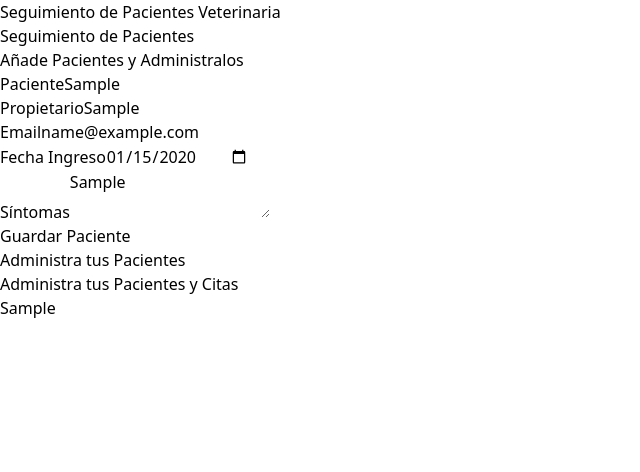
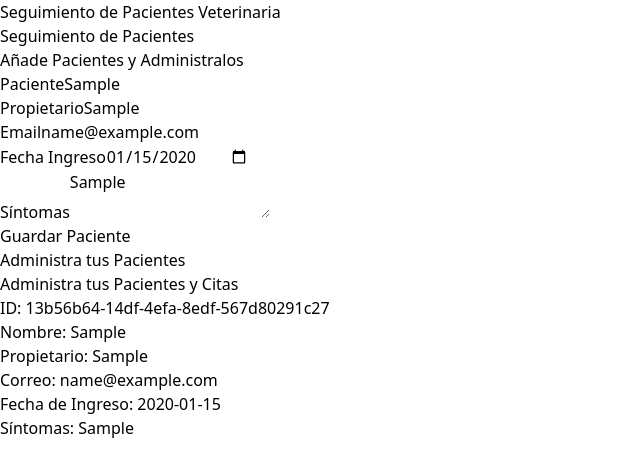
Before and after one commit to Lujan2408/control-pacientes-zustand, a React (Vite) app: page / in a window 1280 px wide. Both pictures are taken after typing "Sample", "Sample", "name@example.com", "2020-01-15", "Sample" into the empty fields and a click on the input "Guardar Paciente". Shown: the top 472 px of the page, without its empty margins (0-640 px from the left). Built offline with nearby package versions, Linux system fonts and the light colour scheme.

Commit message:
Mostrando la información del paciente desde un nuevo componente

```diff
--- /dev/null
+++ b/src/components/PatientDetailItem.tsx
@@ -0,0 +1,16 @@
+/* eslint-disable @typescript-eslint/consistent-type-definitions */
+type PatientDetailItemProps = {
+  label: string
+  data: string
+}
+
+export default function PatientDetailItem({label, data} : PatientDetailItemProps) {
+  return (
+    <div>
+      <p className="font-bold mb-3 text-gray-700 uppercase">
+        {label}: {''}
+        <span className="font-normal normal-case">{data}</span>
+      </p>
+    </div>
+  )
+}
--- a/src/components/PatientDetails.tsx
+++ b/src/components/PatientDetails.tsx
@@ -1,5 +1,6 @@
 /* eslint-disable @typescript-eslint/consistent-type-definitions */
 import { Patient } from "../types"
+import PatientDetailItem from "./PatientDetailItem"
 
 type PatientDetailsProps = {
   patient: Patient
@@ -7,8 +8,13 @@
 
 export default function PatientDetails({patient} : PatientDetailsProps) {
   return (
-    <div>
-      {patient.name}
+    <div className="mx-5 my-10 px-5 py-10 bg-white shadow-xl rounded-xl">
+      <PatientDetailItem label="ID" data={patient.id} />
+      <PatientDetailItem label="Nombre" data={patient.name} />
+      <PatientDetailItem label="Propietario" data={patient.caretaker} />
+      <PatientDetailItem label="Correo" data={patient.email} />
+      <PatientDetailItem label="Fecha de Ingreso" data={patient.date.toString()} />
+      <PatientDetailItem label="Síntomas" data={patient.symptoms} />
     </div>
-  )
+  );
 }
```
